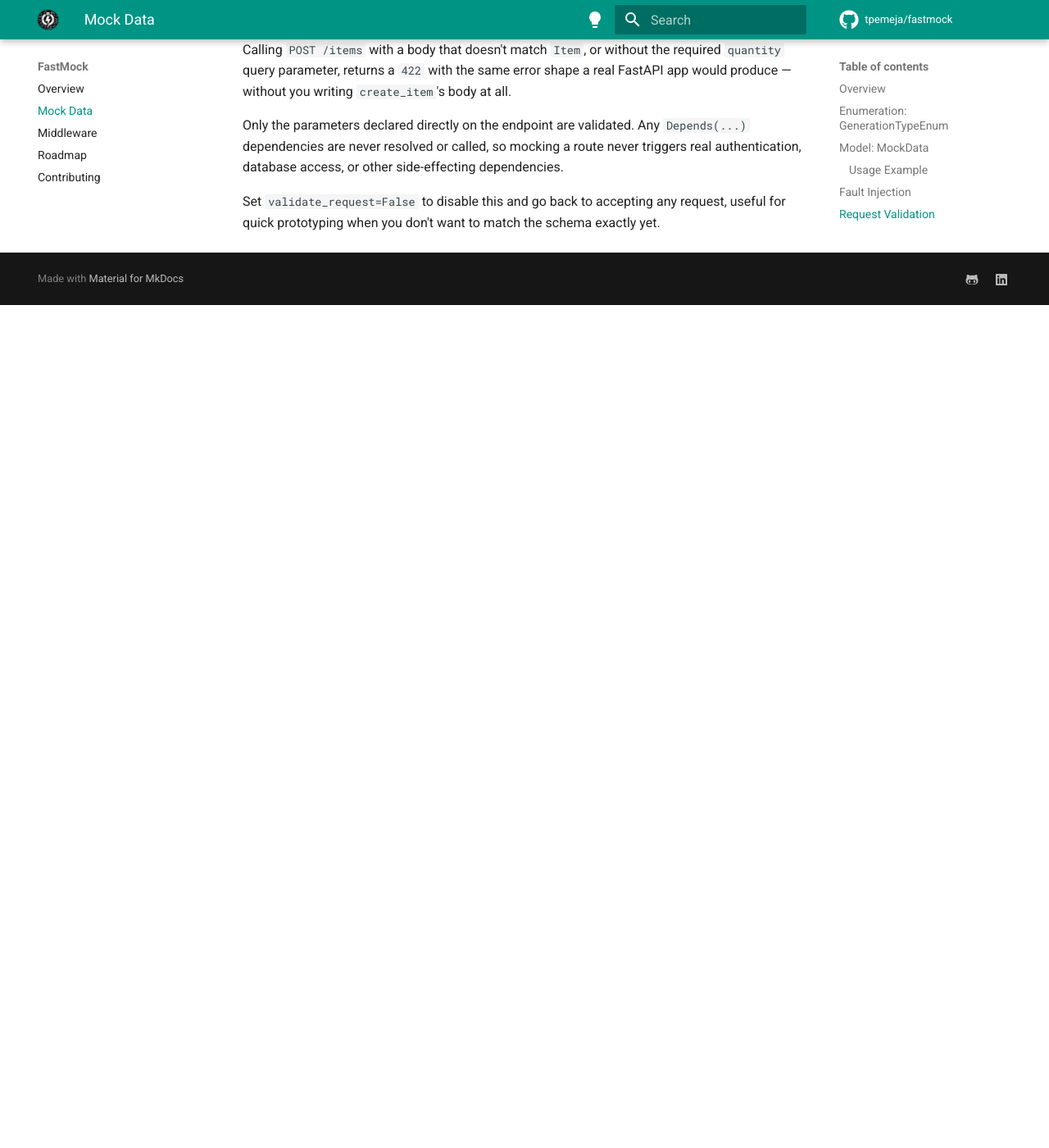
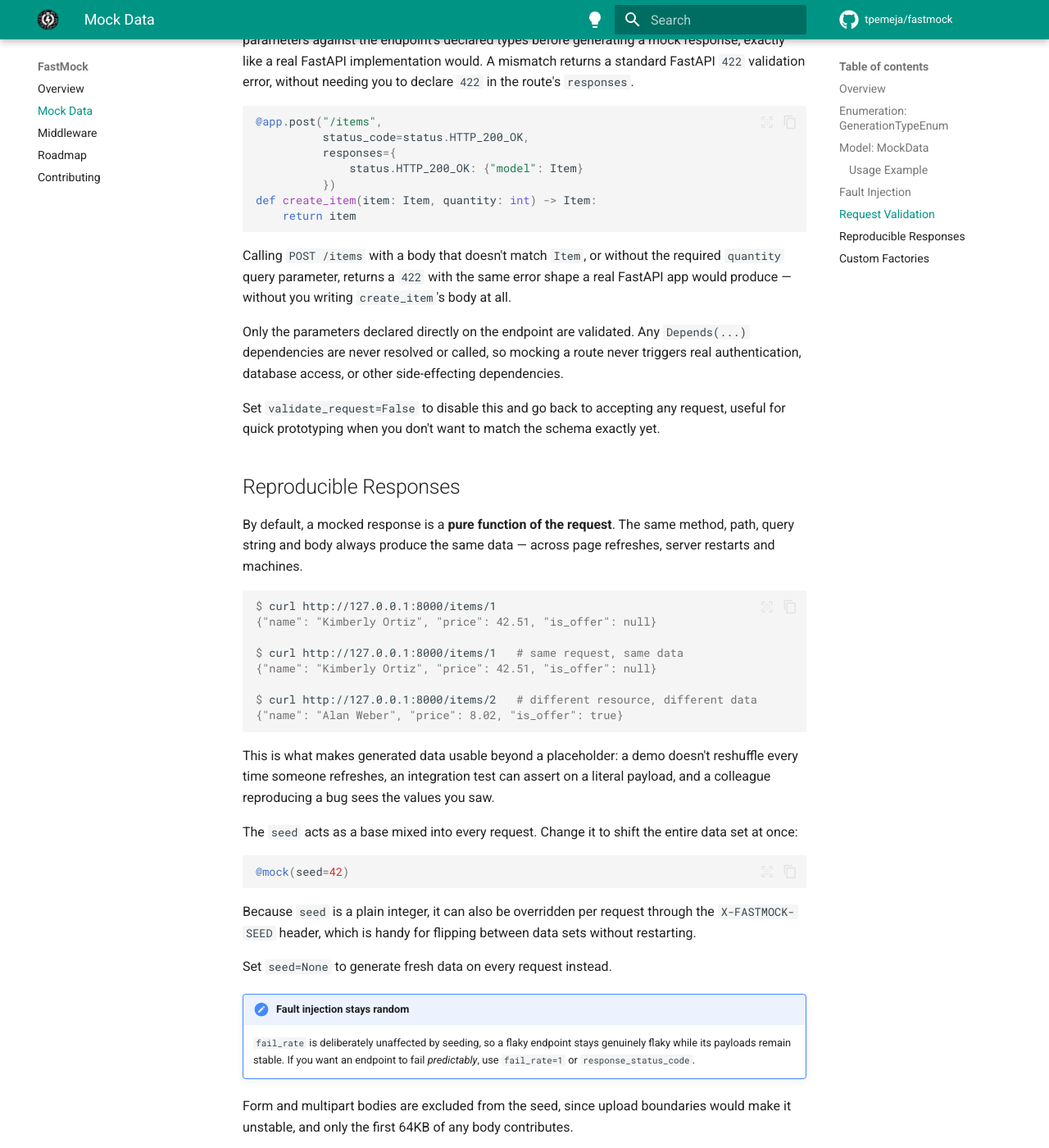
Before and after one commit to tpemeja/fastmock, an MkDocs documentation site: the page built from documentation/docs/mock-data.md, in a window 1280 px wide and 1400 px high, scrolled down 3276 px. Shown: the whole window at 82% size. Built offline with MkDocs 1.6.1 and Material for MkDocs 9.7.7, drawn with Linux system fonts in a browser that asks for light colours; comment, search, counter and statistics services are not loaded; before the commit the page ends 3648 px from its top, so only the background shows below that; some of the changed text lies outside the part shown.

Commit message:
Document 0.2.0 and bump the version
Documents seed and factory on the Mock Data page, provider_map on the
Middleware page, and updates the roadmap from planned to shipped.

Refreshes the README example output, which is now reproducible rather
than random, and adds two rows to the comparison table.

````diff
--- a/documentation/docs/mock-data.md
+++ b/documentation/docs/mock-data.md
@@ -39,6 +39,8 @@
 * **fail_rate (float)**: Probability, between `0` and `1`, that a request returns `fail_status_code` instead of the normal mock response. Defaults to `0`.
 * **fail_status_code (int | None)**: HTTP status code to return when a request fails per `fail_rate`. Required if `fail_rate` is greater than `0`.
 * **validate_request (bool)**: Whether to validate the request's path, query, header, cookie, and body parameters against the endpoint's declared types before mocking a response. Defaults to `True`.
+* **seed (int | None)**: Base seed making responses reproducible. Set to `None` for freshly generated data on every request. Defaults to `1`.
+* **factory (Any)**: A polyfactory factory used to build the response instead of deriving one from the response model. Defaults to `None`.
 
 ```python
 class MockData(BaseModel):
@@ -59,6 +61,11 @@
             and body parameters against the endpoint's declared types before mocking a response,
             returning a 422 on mismatch just like a real FastAPI implementation would. Defaults
             to True.
+        seed (int | None): Base seed making responses reproducible. With a seed set, a response
+            is a pure function of the request. Set to None for a freshly generated response every
+            time. Defaults to 1.
+        factory (Any): A polyfactory factory used to build the response instead of deriving one
+            from the response model. Takes precedence over `type`. Defaults to None.
     """
     activate: bool = True
     element_size: int = 2
@@ -68,6 +75,8 @@
     fail_rate: float = Field(default=0, ge=0, le=1)
     fail_status_code: int | None = None
     validate_request: bool = True
+    seed: int | None = 1
+    factory: Any = None
 ```
 
 ### Usage Example
@@ -128,3 +137,67 @@
 Only the parameters declared directly on the endpoint are validated. Any `Depends(...)` dependencies are never resolved or called, so mocking a route never triggers real authentication, database access, or other side-effecting dependencies.
 
 Set `validate_request=False` to disable this and go back to accepting any request, useful for quick prototyping when you don't want to match the schema exactly yet.
+
+## Reproducible Responses
+
+By default, a mocked response is a **pure function of the request**. The same method, path, query string and body always produce the same data — across page refreshes, server restarts and machines.
+
+```console
+$ curl http://127.0.0.1:8000/items/1
+{"name": "Kimberly Ortiz", "price": 42.51, "is_offer": null}
+
+$ curl http://127.0.0.1:8000/items/1   # same request, same data
+{"name": "Kimberly Ortiz", "price": 42.51, "is_offer": null}
+
+$ curl http://127.0.0.1:8000/items/2   # different resource, different data
+{"name": "Alan Weber", "price": 8.02, "is_offer": true}
+```
+
+This is what makes generated data usable beyond a placeholder: a demo doesn't reshuffle every time someone refreshes, an integration test can assert on a literal payload, and a colleague reproducing a bug sees the values you saw.
+
+The `seed` acts as a base mixed into every request. Change it to shift the entire data set at once:
+
+```python
+@mock(seed=42)
+```
+
+Because `seed` is a plain integer, it can also be overridden per request through the `X-FASTMOCK-SEED` header, which is handy for flipping between data sets without restarting.
+
+Set `seed=None` to generate fresh data on every request instead.
+
+!!! note "Fault injection stays random"
+    `fail_rate` is deliberately unaffected by seeding, so a flaky endpoint stays genuinely flaky while its payloads remain stable. If you want an endpoint to fail *predictably*, use `fail_rate=1` or `response_status_code`.
+
+Form and multipart bodies are excluded from the seed, since upload boundaries would make it unstable, and only the first 64KB of any body contributes.
+
+## Custom Factories
+
+fastmock generates data that is plausible **field by field**. It does not infer relationships *between* fields — that a `total` should equal the sum of its line items, or that a `tracking_number` should be present exactly when `status` is `"shipped"`. Those invariants live in your domain, not in the schema.
+
+When they matter, hand fastmock a [polyfactory](https://polyfactory.litestar.dev/) factory and it will use that instead of deriving one from the response model:
+
+```python
+from polyfactory.factories.pydantic_factory import ModelFactory
+
+class OrderFactory(ModelFactory[Order]):
+    @classmethod
+    def build(cls, **kwargs) -> Order:
+        line_items = [LineItem(price=10.0), LineItem(price=5.5)]
+        return Order(
+            line_items=line_items,
+            total=sum(item.price for item in line_items),
+            status="shipped",
+            tracking_number="TRACK-123",
+        )
+
+@mock(factory=OrderFactory)
+@app.get("/orders",
+         status_code=status.HTTP_200_OK,
+         responses={
+             status.HTTP_200_OK: {"model": list[Order]}
+         })
+def list_orders():
+    return []
+```
+
+The factory is applied per element for list responses, and takes precedence over `type`. Being a callable, it is the one parameter that cannot be set through a request header.
--- a/pyproject.toml
+++ b/pyproject.toml
@@ -4,7 +4,7 @@
 
 [project]
 name = "fastmock"
-version = "0.1.3"
+version = "0.2.0"
 description = "FastAPI middleware for mocking responses based on Pydantic models response"
 readme = "README.md"
 license = "MIT"
````
Also changed, not shown: documentation/docs/middleware.md (+27 -0 lines), documentation/docs/roadmap.md (+14 -13 lines), README.md, 1 other file.
